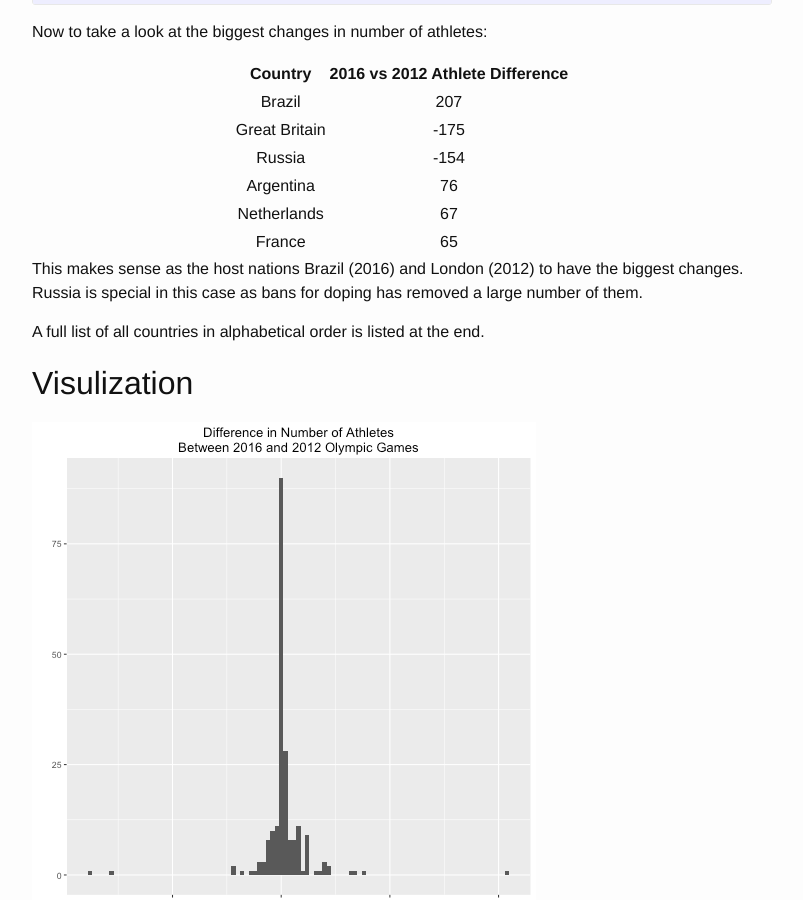
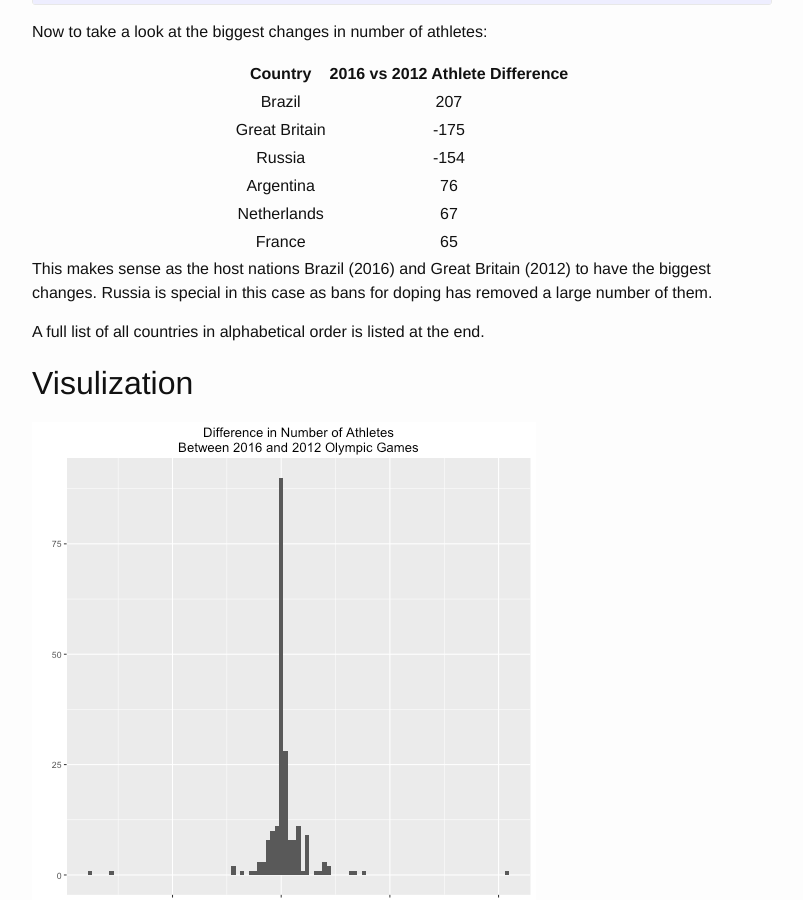
Before and after one commit to awcull/awcull.github.io, a Jekyll site: the page built from _posts/2016-08-06-2016-vs-2012-Athlete-Num.md, in a window 1280 px wide and 900 px high, scrolled down 1334 px. Shown: the whole window, without its empty margins (238-1041 px from the left). Built offline with Jekyll 4.4.1, drawn with Linux system fonts in a browser that asks for light colours; comment, search, counter and statistics services are not loaded.

Commit message:
london to great Britain as host nation

```diff
--- a/_posts/2016-08-06-2016-vs-2012-Athlete-Num.md
+++ b/_posts/2016-08-06-2016-vs-2012-Athlete-Num.md
@@ -72,7 +72,7 @@ Now to take a look at the biggest changes in number of athletes:
 |  Netherlands  |               67                |
 |    France     |               65                |
 
-This makes sense as the host nations Brazil (2016) and London (2012) to have the biggest changes.  Russia is special in this case as bans for doping has removed a large number of them.
+This makes sense as the host nations Brazil (2016) and Great Britain (2012) to have the biggest changes.  Russia is special in this case as bans for doping has removed a large number of them.
 
 A full list of all countries in alphabetical order is listed at the end.
 
```
